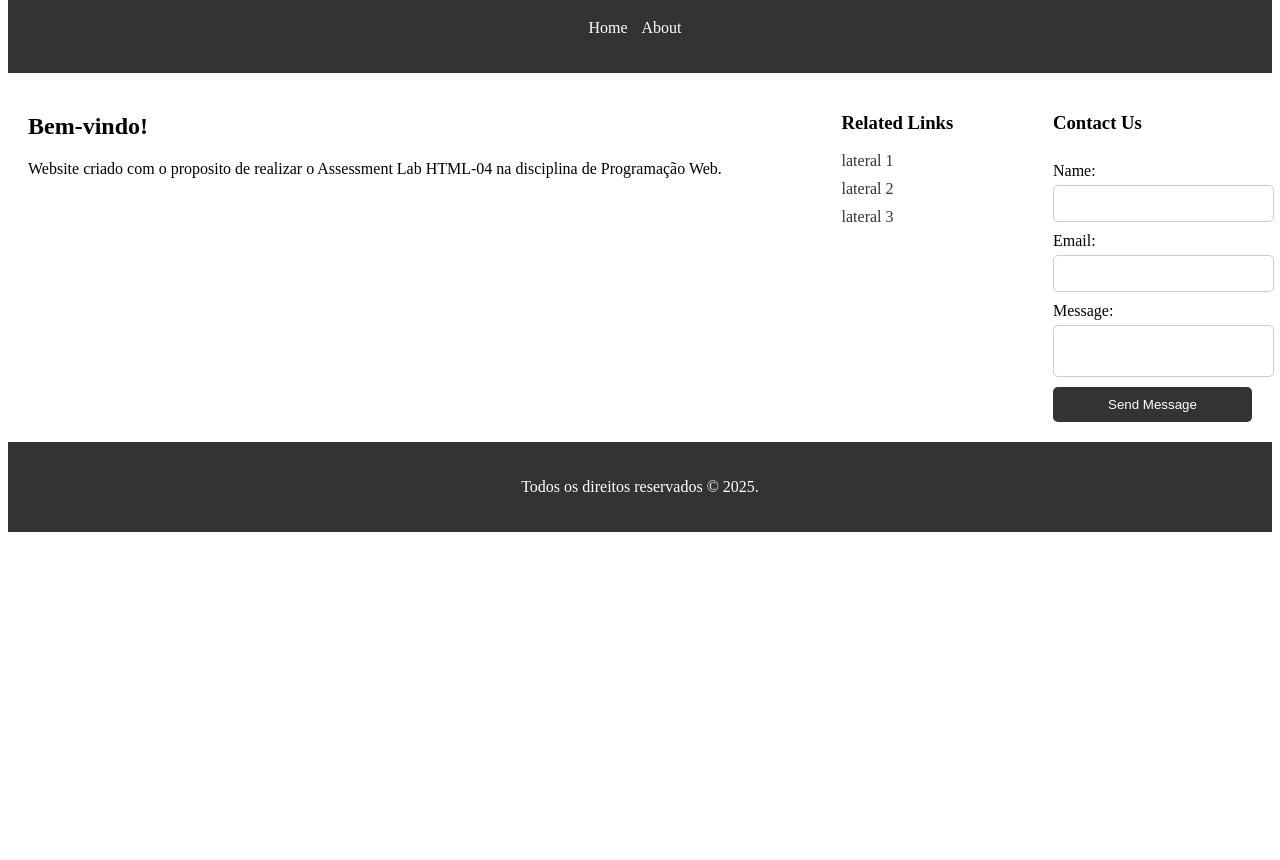
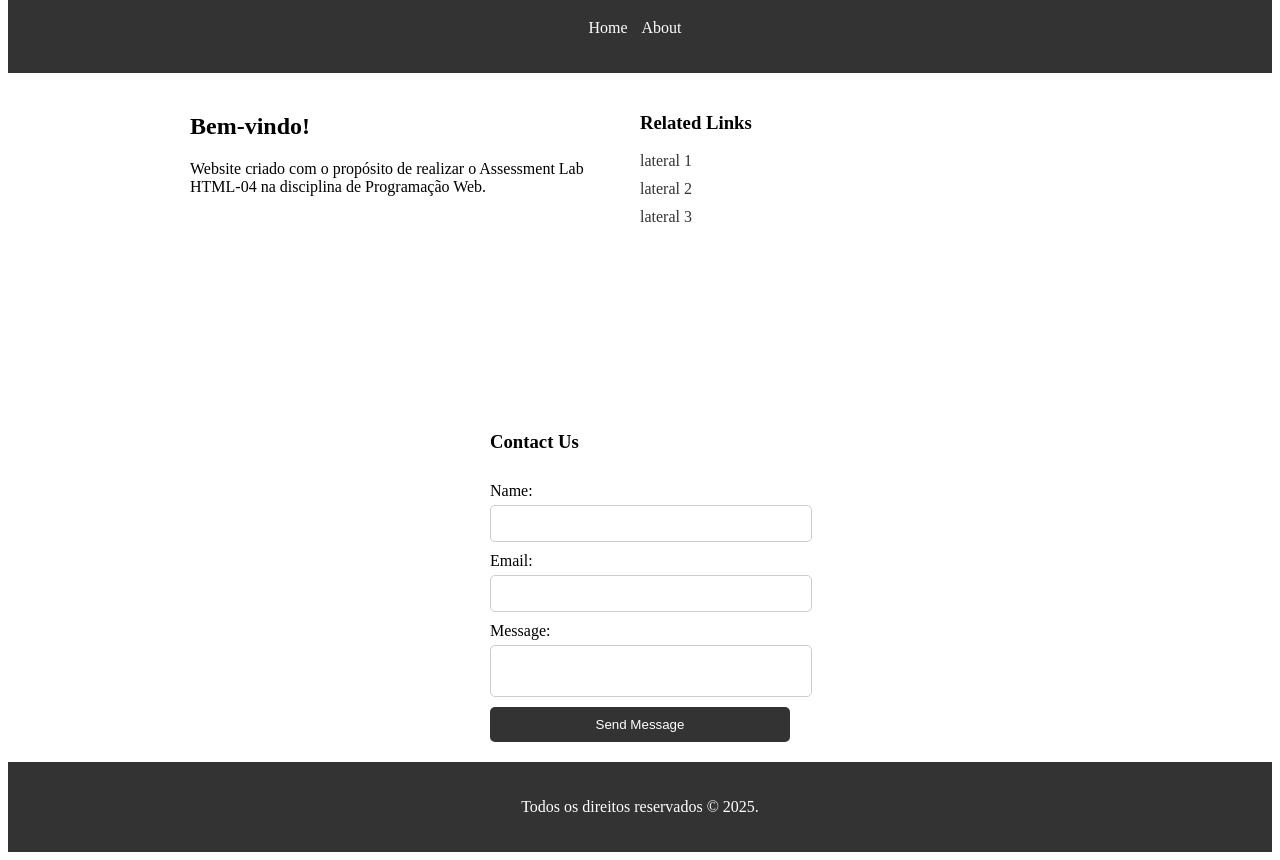
Before and after one commit to FranciscoBranco25/AssessmentLab04, a plain HTML site: page index.html in a window 1280 px wide. Shown: the part 89-949 px from the top of the page. Before the commit the page ends 800 px from the top, so only its background shows below. Drawn offline with Linux system fonts and the light colour scheme.

Commit message:
Add files via upload

```diff
--- a/index.html
+++ b/index.html
@@ -19,17 +19,17 @@
         </header>
     </div>
 
-    <section> <!-- Seção principal do conteúdo -->
-
+    <section>
+        <div class="content-container"> <!-- Novo container -->
             <div>
-            <article> <!-- Artigo principal -->
+                <article>
                     <h2>Bem-vindo!</h2>
-                <p>Website criado com o proposito de realizar o Assessment Lab HTML-04 na disciplina de Programação Web. </p>
+                    <p>Website criado com o propósito de realizar o Assessment Lab HTML-04 na disciplina de Programação Web.</p>
                 </article>
             </div>
 
             <div>
-            <aside> <!-- Barra lateral -->
+                <aside>
                     <h3>Related Links</h3>
                     <ul>
                         <li><a href="index.html">lateral 1</a></li>
@@ -38,24 +38,25 @@
                     </ul>
                 </aside>
             </div>
+        </div>
 
-        <div> <!-- Formulário de contacto -->
+        <div class="contact-form-container">
             <form action="#" method="post" class="contact-form">
                 <h3>Contact Us</h3>
                 <label for="name">Name:</label>
-                <input type="text" id="name" name="name" required> <!-- Campo para nome -->
+                <input type="text" id="name" name="name" required>
 
                 <label for="email">Email:</label>
-                <input type="email" id="email" name="email" required> <!-- Campo para email -->
+                <input type="email" id="email" name="email" required>
 
                 <label for="message">Message:</label>
-                <textarea id="message" name="message" required></textarea> <!-- Campo para mensagem -->
+                <textarea id="message" name="message" required></textarea>
 
-                <button type="submit">Send Message</button> <!-- Botão de submissão -->
+                <button type="submit">Send Message</button>
             </form>
         </div>
+    </section>
 
-    </section>
 
     <footer> <!-- Rodapé do site -->
         <p> Todos os direitos reservados &copy; 2025. </p>
--- a/styles.css
+++ b/styles.css
@@ -1,5 +1,4 @@
 /* Estilo para o header e footer */
-
 header, footer {
     background-color: #333; /* Cor do fundo */
     color: #fff; /* Cor do texto */
@@ -8,35 +7,59 @@ header, footer {
 }
 
 header nav ul {
-    padding: 0; /* Remove o espaçamento interno */
+    list-style-type: none; /* Remove marcadores da lista */
+    padding: 0; /* Remove espaçamento interno */
 }
 
 header nav ul li {
-    display: inline; /* Mostra os itens da lista em linha */
+    display: inline; /* Exibe os itens da lista em linha */
     margin-right: 10px; /* Espaçamento à direita dos itens */
 }
 
 header nav ul li a {
     color: #fff; /* Cor do texto dos links */
-    text-decoration: none; /* Remove o sublinhado dos links */
+    text-decoration: none; /* Remove sublinhado dos links */
 }
 
 header nav ul li a:hover {
-    text-decoration: underline; /* Adiciona sublinhado ao passar o cursor */
+    text-decoration: underline; /* Adiciona sublinhado ao passar o mouse */
+}
+
+/* Estilo para a seção principal */
+section {
+    display: flex;
+    flex-direction: column; /* Empilhar elementos verticalmente */
+    align-items: center;
+    padding: 20px;
+    gap: 20px; /* Espaço entre os elementos */
+}
+
+/* Container para alinhar a seção "Bem-vindo!" e "Related Links" lado a lado */
+.content-container {
+    display: flex;
+    justify-content: space-between;
+    width: 100%; /* Para ocupar toda a largura da section */
+    max-width: 900px; /* Limita a largura para manter um layout responsivo */
+}
+
+/* Ajusta os artigos e a barra lateral */
+.content-container > div {
+    flex: 1; /* Ambos os elementos ocupam espaço igual */
+}
+
+/* Garante que o formulário fique abaixo das divs acima */
+.contact-form-container {
+    display: flex;
+    justify-content: center;
+    align-items: center;
+    width: 100%;
+    max-width: 600px;
 }
 
 
 
-/* Estilo para a seção principal */
-
-section {
-    display: flex; /* Usa flexbox para organizar os elementos */
-    justify-content: space-between; /* Espaça os elementos igualmente */
-    padding: 20px; /* Espaçamento interno */
-}
-
 article {
-    flex: 3; /* Define a proporção do espaço ocupado */
+    flex: 3; /* Define a proporção de espaço ocupado */
     margin-right: 20px; /* Espaçamento à direita */
 }
 
@@ -59,17 +82,22 @@ aside ul li a {
 }
 
 aside ul li a:hover {
-    text-decoration: underline; /* Adiciona sublinhado ao passar o cursor */
+    text-decoration: underline; /* Adiciona sublinhado ao passar o mouse */
 }
 
-
-
-
 /* Estilo para o formulário de contato */
+.contact-form-container {
+    display: flex; /* Usa flexbox para centralizar o formulário */
+    justify-content: center; /* Centraliza horizontalmente */
+    align-items: center; /* Centraliza verticalmente */
+    margin-top: 150px; /* Espaçamento superior */
+    width: 50%; /* Largura do formulário */
+}
 
 .contact-form {
     display: flex; /* Usa flexbox para organizar os elementos */
     flex-direction: column; /* Organiza os elementos em coluna */
+    width: 50%; /* Define a largura do formulário */
 }
 
 .contact-form label {
@@ -95,13 +123,13 @@ aside ul li a:hover {
 .contact-form button {
     margin-top: 10px; /* Espaçamento superior */
     padding: 10px; /* Espaçamento interno */
-    background-color: #333; /* Cor do fundo */
+    background-color: #333; /* Cor de fundo */
     color: #fff; /* Cor do texto */
-    border: none; /* Remove a borda */
+    border: none; /* Remove borda */
     border-radius: 5px; /* Bordas arredondadas */
     cursor: pointer; /* Cursor de ponteiro */
 }
 
 .contact-form button:hover {
-    background-color: #555; /* Cor do fundo ao passar o cursor */
+    background-color: #555; /* Cor de fundo ao passar o mouse */
 }
```
Lines whose indentation alone changed are shown as unchanged.
